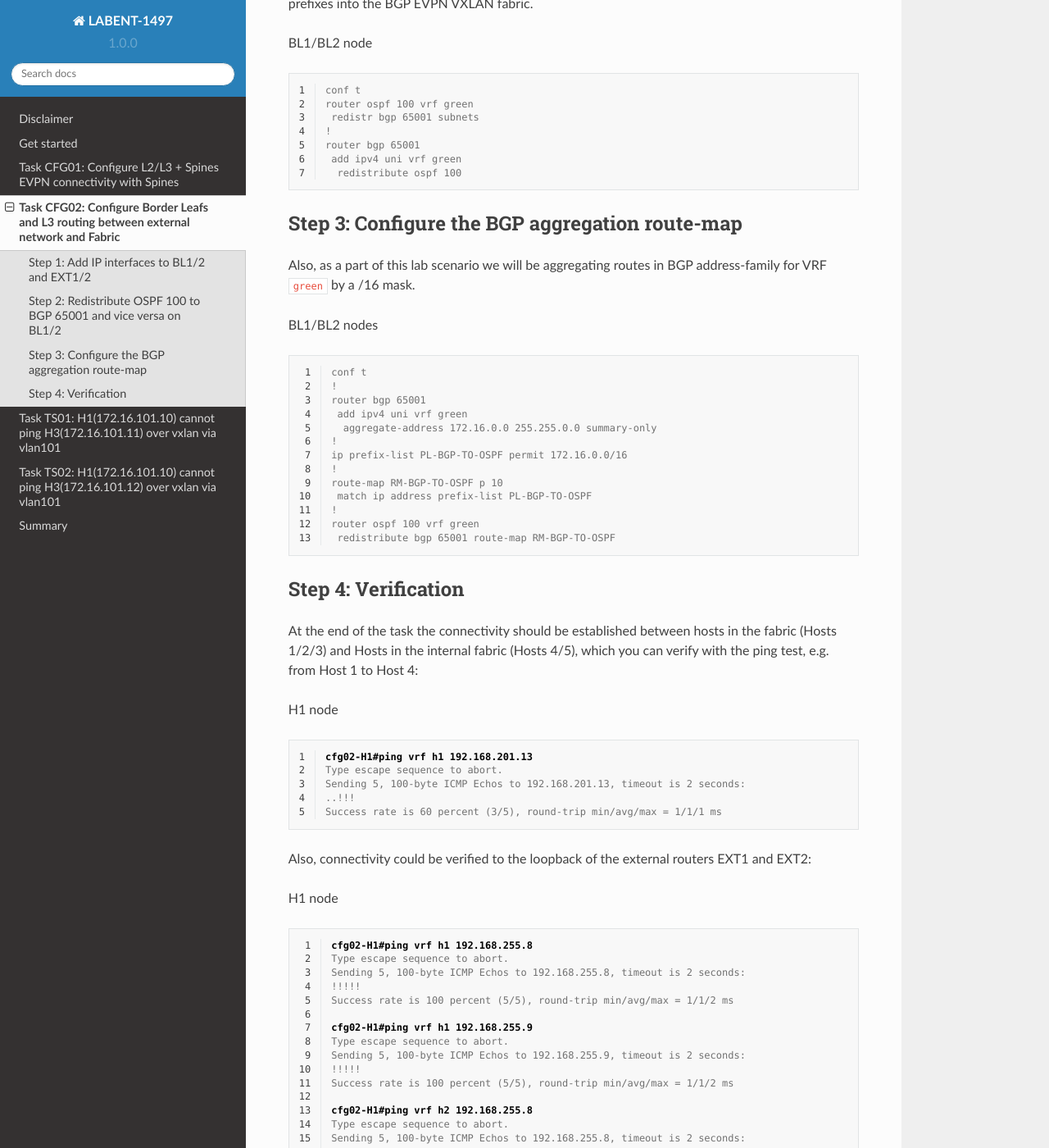
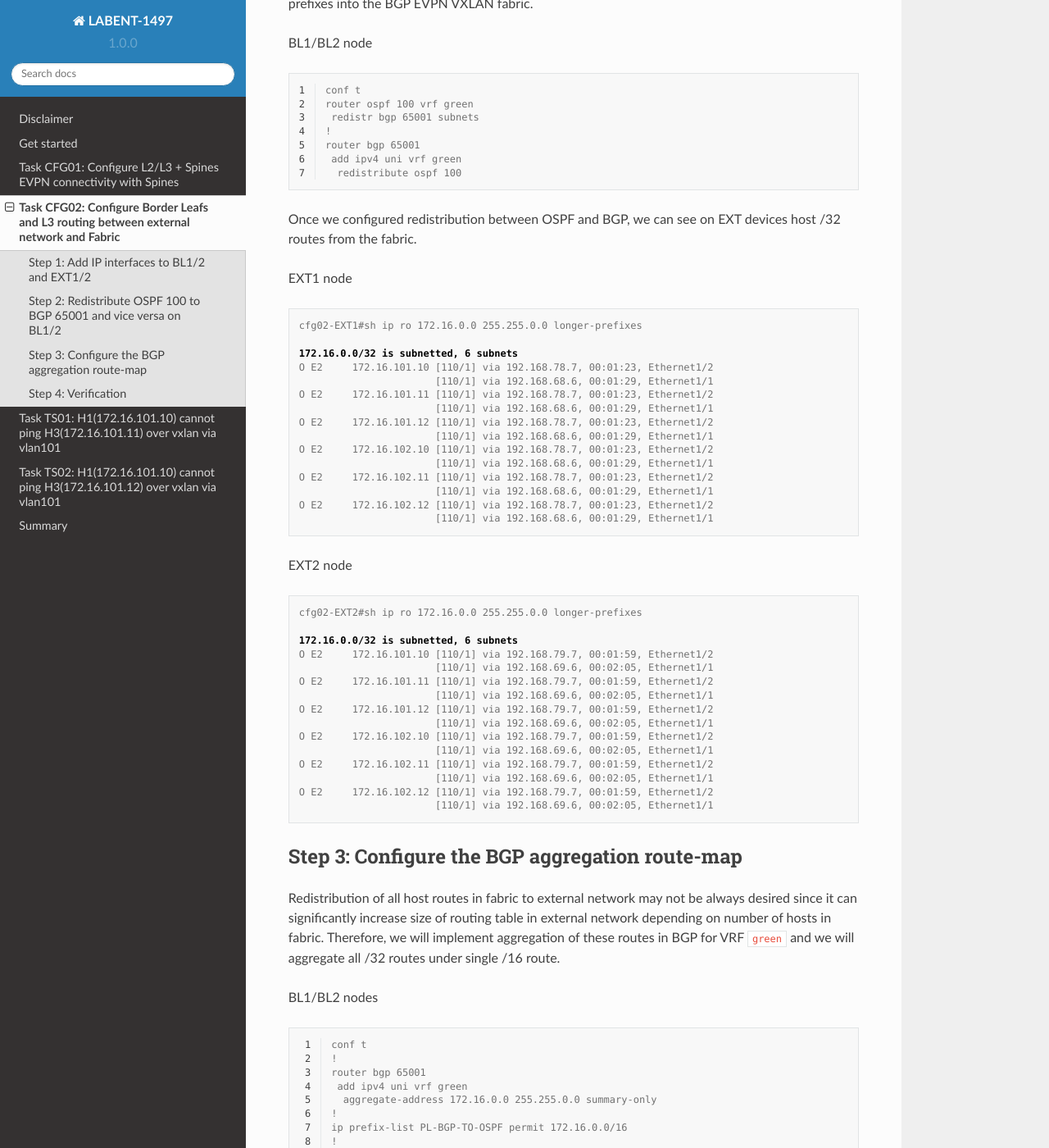
Before and after one commit to dvishchu/labent-1497, a Sphinx documentation site: the page built from docs/source/task_02.rst, in a window 1280 px wide and 1400 px high, scrolled down 5351 px. Shown: the whole window at 82% size. Built offline with Sphinx 7.4.7 and the Read the Docs theme 2.0.0, drawn with Linux system fonts in a browser that asks for light colours; some of the changed text lies outside the part shown.

Commit message:
updated redistribution in task 2

```diff
--- a/docs/source/task_02.rst
+++ b/docs/source/task_02.rst
@@ -215,11 +215,54 @@ BL1/BL2 node
      add ipv4 uni vrf green
       redistribute ospf 100
 
+Once we configured redistribution between OSPF and BGP, we can see on EXT devices host /32 routes from the fabric.
+
+EXT1 node
+
+.. code-block:: console
+    :class: highlight-command
+
+    cfg02-EXT1#sh ip ro 172.16.0.0 255.255.0.0 longer-prefixes
+
+    172.16.0.0/32 is subnetted, 6 subnets
+    O E2     172.16.101.10 [110/1] via 192.168.78.7, 00:01:23, Ethernet1/2
+                           [110/1] via 192.168.68.6, 00:01:29, Ethernet1/1
+    O E2     172.16.101.11 [110/1] via 192.168.78.7, 00:01:23, Ethernet1/2
+                           [110/1] via 192.168.68.6, 00:01:29, Ethernet1/1
+    O E2     172.16.101.12 [110/1] via 192.168.78.7, 00:01:23, Ethernet1/2
+                           [110/1] via 192.168.68.6, 00:01:29, Ethernet1/1
+    O E2     172.16.102.10 [110/1] via 192.168.78.7, 00:01:23, Ethernet1/2
+                           [110/1] via 192.168.68.6, 00:01:29, Ethernet1/1
+    O E2     172.16.102.11 [110/1] via 192.168.78.7, 00:01:23, Ethernet1/2
+                           [110/1] via 192.168.68.6, 00:01:29, Ethernet1/1
+    O E2     172.16.102.12 [110/1] via 192.168.78.7, 00:01:23, Ethernet1/2
+                           [110/1] via 192.168.68.6, 00:01:29, Ethernet1/1
+
+EXT2 node
+
+.. code-block:: console
+    :class: highlight-command
+
+    cfg02-EXT2#sh ip ro 172.16.0.0 255.255.0.0 longer-prefixes
+
+    172.16.0.0/32 is subnetted, 6 subnets
+    O E2     172.16.101.10 [110/1] via 192.168.79.7, 00:01:59, Ethernet1/2
+                           [110/1] via 192.168.69.6, 00:02:05, Ethernet1/1
+    O E2     172.16.101.11 [110/1] via 192.168.79.7, 00:01:59, Ethernet1/2
+                           [110/1] via 192.168.69.6, 00:02:05, Ethernet1/1
+    O E2     172.16.101.12 [110/1] via 192.168.79.7, 00:01:59, Ethernet1/2
+                           [110/1] via 192.168.69.6, 00:02:05, Ethernet1/1
+    O E2     172.16.102.10 [110/1] via 192.168.79.7, 00:01:59, Ethernet1/2
+                           [110/1] via 192.168.69.6, 00:02:05, Ethernet1/1
+    O E2     172.16.102.11 [110/1] via 192.168.79.7, 00:01:59, Ethernet1/2
+                           [110/1] via 192.168.69.6, 00:02:05, Ethernet1/1
+    O E2     172.16.102.12 [110/1] via 192.168.79.7, 00:01:59, Ethernet1/2
+                           [110/1] via 192.168.69.6, 00:02:05, Ethernet1/1
 
 Step 3: Configure the BGP aggregation route-map
 ***********************************************
 
-Also, as a part of this lab scenario we will be aggregating routes in BGP address-family for VRF ``green`` by a /16 mask.
+Redistribution of all host routes in fabric to external network may not be always desired since it can significantly increase size of routing table in external network depending on number of hosts in fabric. Therefore, we will implement aggregation of these routes in BGP for VRF ``green`` and we will aggregate all /32 routes under single /16 route.
 
 BL1/BL2 nodes
 
@@ -239,6 +282,28 @@ BL1/BL2 nodes
     !
     router ospf 100 vrf green
      redistribute bgp 65001 route-map RM-BGP-TO-OSPF
+
+After we updated our configuration of redistribution, we can see that EXT devices now holds only single /16 route, which aggregates host /32 routes from fabric.
+
+EXT1 node
+
+.. code-block:: console
+    :class: highlight-command
+
+    cfg02-EXT1#sh ip ro 172.16.0.0 255.255.0.0 longer-prefixes
+
+    O E2  172.16.0.0/16 [110/1] via 192.168.78.7, 00:00:25, Ethernet1/2
+                        [110/1] via 192.168.68.6, 00:00:25, Ethernet1/1
+
+EXT2 node
+
+.. code-block:: console
+    :class: highlight-command
+
+    cfg02-EXT2#sh ip ro 172.16.0.0 255.255.0.0 longer-prefixes
+
+    O E2  172.16.0.0/16 [110/1] via 192.168.79.7, 00:00:38, Ethernet1/2
+                        [110/1] via 192.168.69.6, 00:00:38, Ethernet1/1
 
 Step 4: Verification
 ********************
```
